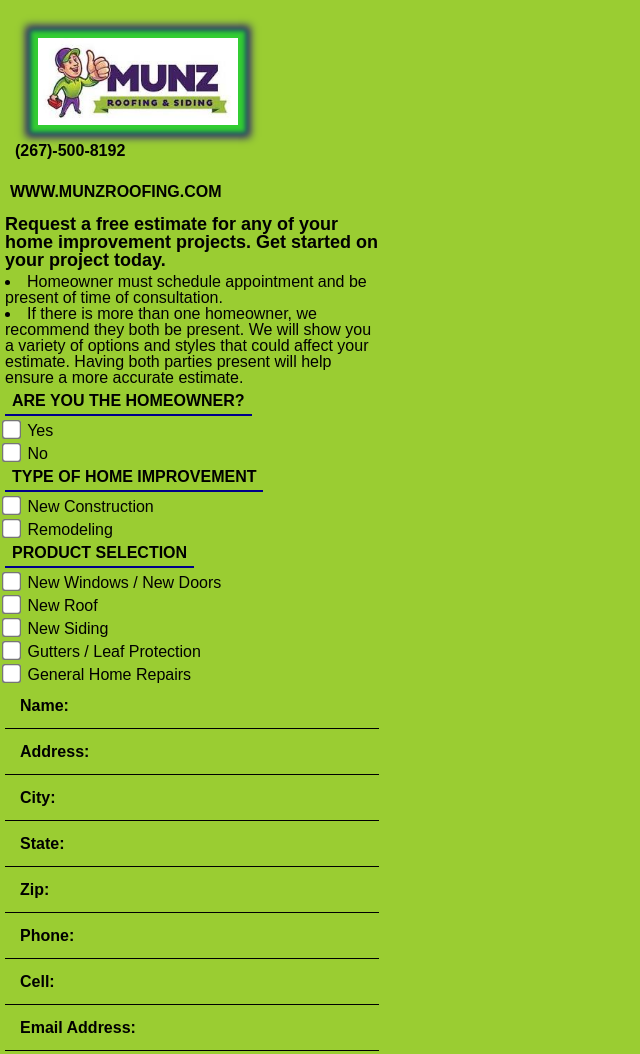
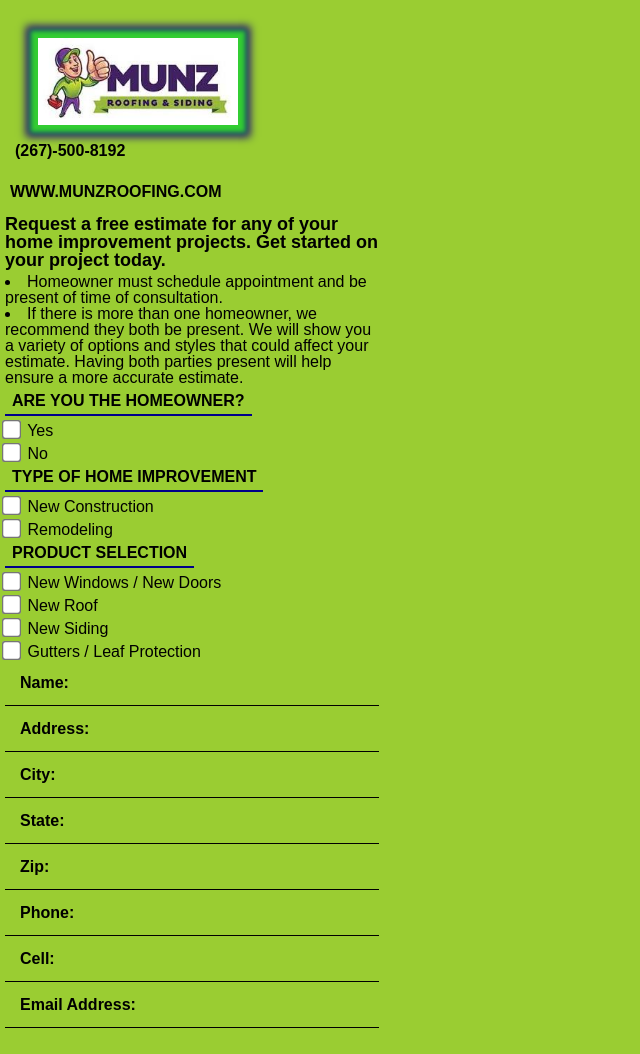
Before and after one commit to Tyler-phillips12/Munz_Roofing_Lead_Template, a plain HTML site: page index.html in a window 1280 px wide. Shown: the whole page, without its empty margins (0-640 px from the left). After the commit the page ends 1033 px from the top, so only its background shows below. Drawn offline with Linux system fonts and the light colour scheme.

Commit message:
got rid of home repairs checkbox

```diff
--- a/index.html
+++ b/index.html
@@ -63,10 +63,6 @@
               <input type="checkbox" id="gutters-leaf-protection">
               <label for="gutters-leaf-protection">Gutters / Leaf Protection</label>
             </li>
-            <li>
-              <input type="checkbox" id="general-home-repairs">
-              <label for="general-home-repairs">General Home Repairs</label>
-            </li>
           </ul>
           <h3 class="underline-label" contenteditable="true"> Name: </h3>
           <h3 class="underline-label" contenteditable="true"> Address: </h3>
```
